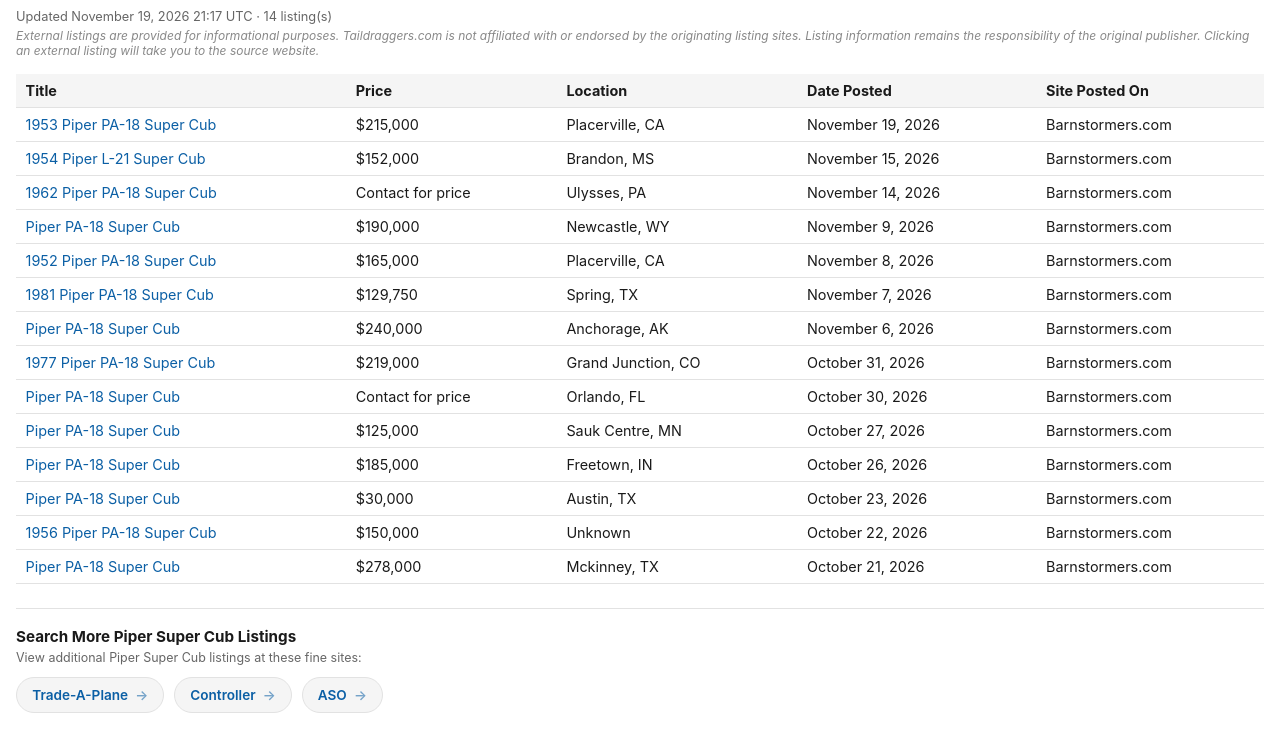
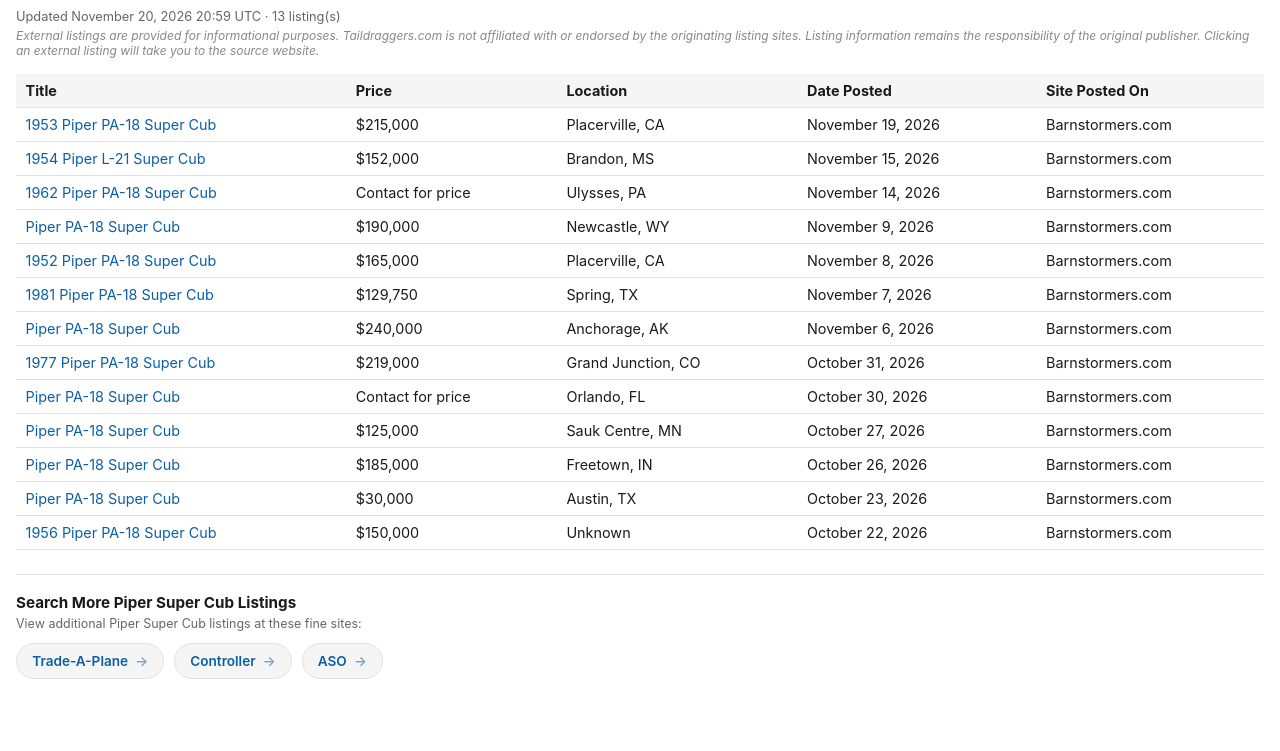
Before and after one commit to taildraggers/piper-super-cub-for-sale, a plain HTML site: page docs/index.html in a window 1280 px wide. Shown: the part 43-794 px from the top of the page. Drawn offline with Linux system fonts and the light colour scheme.

Commit message:
Update Piper Super Cub listings (2026-11-20)

```diff
--- a/docs/index.html
+++ b/docs/index.html
@@ -76,7 +76,7 @@
 </head>
 <body>
   <h1>Other Piper Super Cub Ads on the Web</h1>
-  <div class="updated">Updated November 19, 2026 21:17 UTC &middot; 14 listing(s)</div>
+  <div class="updated">Updated November 20, 2026 20:59 UTC &middot; 13 listing(s)</div>
   <div class="disclaimer">External listings are provided for informational purposes. Taildraggers.com is not affiliated with or endorsed by the originating listing sites. Listing information remains the responsibility of the original publisher. Clicking an external listing will take you to the source website.</div>
   <table>
     <thead>
@@ -96,7 +96,6 @@
         <tr><td><a href="https://www.barnstormers.com/classified-2075602-180hp-Supercub.html" target="_blank" rel="noopener noreferrer">Piper PA-18 Super Cub</a></td><td>$185,000</td><td>Freetown, IN</td><td>October 26, 2026</td><td>Barnstormers.com</td></tr>
         <tr><td><a href="https://www.barnstormers.com/classified-2079837-Piper-super-cub-experimental.html" target="_blank" rel="noopener noreferrer">Piper PA-18 Super Cub</a></td><td>$30,000</td><td>Austin, TX</td><td>October 23, 2026</td><td>Barnstormers.com</td></tr>
         <tr><td><a href="https://www.barnstormers.com/classified-2061771-1956-PA18A-150-Piper-Supercub.html" target="_blank" rel="noopener noreferrer">1956 Piper PA-18 Super Cub</a></td><td>$150,000</td><td>Unknown</td><td>October 22, 2026</td><td>Barnstormers.com</td></tr>
-        <tr><td><a href="https://www.barnstormers.com/classified-2053823-02-PA18-Amphb-160HP-Glass314TT.html" target="_blank" rel="noopener noreferrer">Piper PA-18 Super Cub</a></td><td>$278,000</td><td>Mckinney, TX</td><td>October 21, 2026</td><td>Barnstormers.com</td></tr>
     </tbody>
   </table>
   <div class="more-resources">
```
